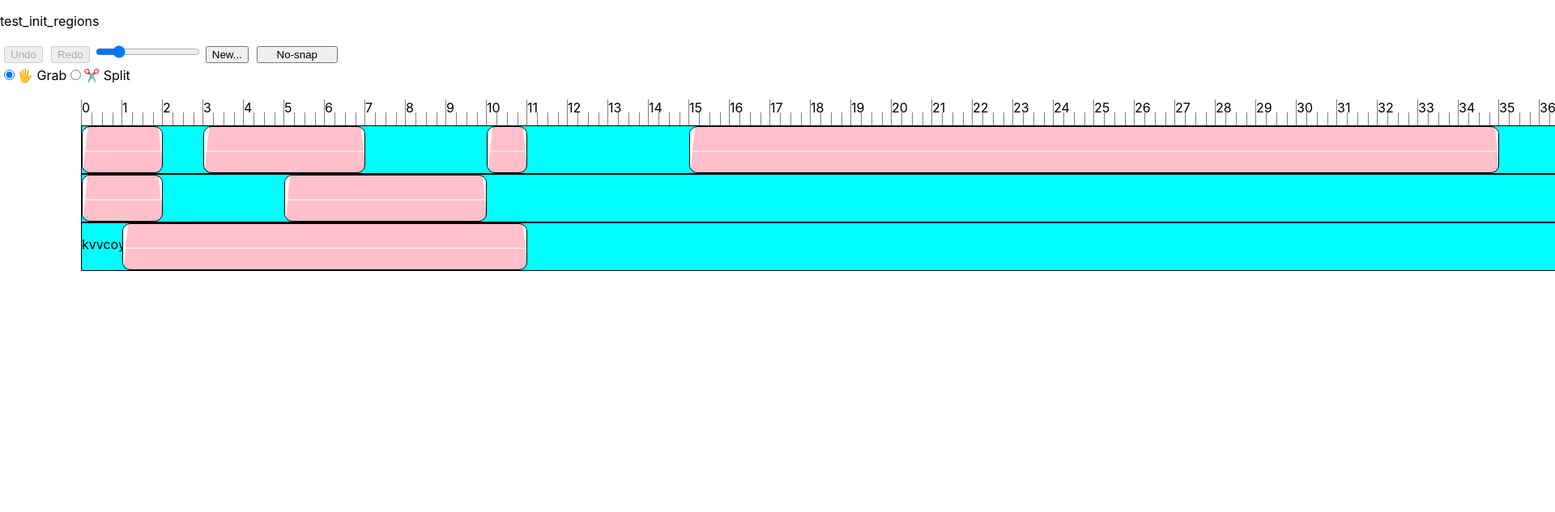
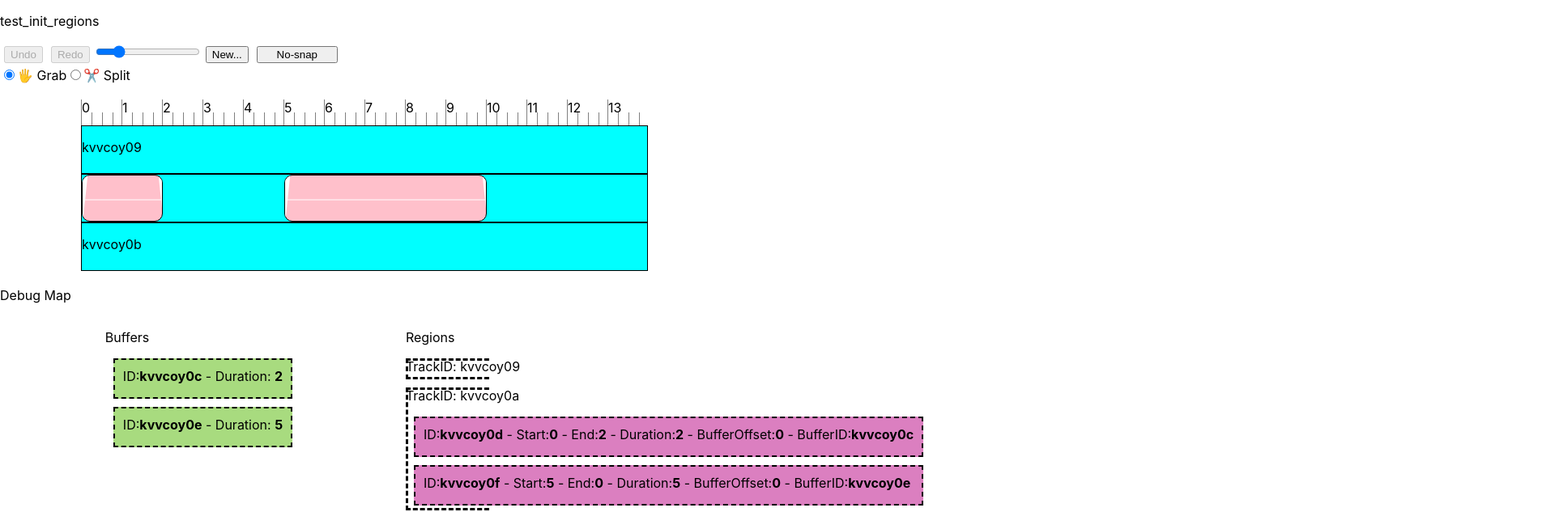
Before and after one commit to purewack/melonJuice-web, a React (Create React App) app: page / in a window 1280 px wide. Shown: the top 633 px of the page at 81% size, 1920 px wide, since content can reach past the window. Built offline with nearby package versions, Linux system fonts and the light colour scheme.

Commit message:
debug info

```diff
--- a/src/App.css
+++ b/src/App.css
@@ -1,3 +1,56 @@
 button{
     margin:5px;
 }
+
+.DebugMap{
+    width:100vw;
+    display: flex;
+    justify-content: space-evenly;
+}
+
+.DebugBuffer{
+    color:black;
+    background:rgba(83, 184, 0, 0.5);
+    border-width:2px;
+    border-style:dashed;
+    height:50px;
+    margin:10px;
+    padding: 10px;
+}
+
+.DebugTrack{
+    margin-bottom: 5px;
+    position:relative;
+}
+.DebugTrack::before{
+    content: '';
+    position: absolute;
+    border-style:dashed;
+    border-right: none;
+    margin-bottom: 5px;
+    width: 100px;
+    height: 100%;
+}
+
+.DebugRegion {
+    color:black;
+    background:rgba(184, 0, 129, 0.5);
+    border-width:2px;
+    border-style:dashed;
+    height:50px;
+    margin:10px;
+    padding:10px;
+}
+
+
+
+.AudioRegion:hover .AudioRegionDebugTooltip{
+    display: block;
+}
+.AudioRegionDebugTooltip {
+    position:fixed;
+    border: solid red 1px;
+    background-color: black;
+    color:white;
+    display: none;
+}
--- a/src/App.js
+++ b/src/App.js
@@ -154,6 +154,12 @@ function App() {
   const [songTitle, setSongTitle] = useState('')
   const undoButtonRef = useRef()
   const redoButtonRef = useRef()
+  const [buffers, setBuffers] = useState([])
+
+  // eslint-disable-next-line
+  useEffect(()=>{
+    setBuffers(AudioEngine.bufferPool)
+  },[AudioEngine.bufferPool])
 
   useEffect(() => {
     if(!begun) {
@@ -163,21 +169,21 @@ function App() {
         AudioEngine.newTrack(),
       ]
 
-      ttt[0].regions = AudioEngine.setRegions([
-        AudioEngine.newRegion(newid(),10,1),
-        AudioEngine.newRegion(newid(),0,2),
-        AudioEngine.newRegion(newid(),3,4),
-        AudioEngine.newRegion(newid(),15,20),
-      ])
+      // ttt[0].regions = AudioEngine.setRegions([
+      //   AudioEngine.newRegion(newid(),10,1),
+      //   AudioEngine.newRegion(newid(),0,2),
+      //   AudioEngine.newRegion(newid(),3,4),
+      //   AudioEngine.newRegion(newid(),15,20),
+      // ])
 
       ttt[1].regions =  AudioEngine.setRegions([
         AudioEngine.newRegion(newid(),0,2),
         AudioEngine.newRegion(newid(),5,5),
       ])
 
-      ttt[2].regions =  AudioEngine.setRegions([
-        AudioEngine.newRegion(newid(),1,10),
-      ])
+      // ttt[2].regions =  AudioEngine.setRegions([
+      //   AudioEngine.newRegion(newid(),1,10),
+      // ])
 
       tracksDispatch({type:'load', tracks:ttt})
       setSongTitle('test_init_regions')
@@ -312,7 +318,36 @@ function App() {
         })}
       </AudioField>
 
+      <p>Debug Map</p>
+      <div className="DebugMap">
+        <div>
+          <p>Buffers</p>
+          {buffers.map(b => {
+            return <div className="DebugBuffer">ID:<b>{b.bufferId}</b> - Duration: <b>{b.duration}</b></div>
+          })}
+        </div>
 
+        <div>
+          <p>Regions</p>
+          {tracks.current.map(t=>{
+
+            return <div className="DebugTrack">
+              <p>TrackID: {t.trackId}</p>
+              {t.regions.map(r => {
+                return <div className="DebugRegion">
+                  ID:<b>{r.regionId}</b> -
+                  Start:<b>{r.rOffset}</b> -
+                  End:<b>{r.rDuration-r.rOffset}</b> -
+                  Duration:<b>{r.rDuration}</b> -
+                  BufferOffset:<b>{r.bOffset}</b> -
+                  BufferID:<b>{r.bufferId}</b>
+
+                </div>
+              })}
+            </div>
+          })}
+        </div>
+      </div>
   </>
   }
   </>);
--- a/src/audio/AudioEngine.js
+++ b/src/audio/AudioEngine.js
@@ -87,7 +87,7 @@ export const AudioEngine = {
   micNode: null,
   lastRecording: new Float32Array(0),
   lastBufferId: null,
-  bufferPool: Object.create(null),
+  bufferPool: [],
   connections: [],
 
   init() {
@@ -244,6 +244,8 @@ export const AudioEngine = {
   },
 
   newRegion(bufferId, offset, duration){
+    this.bufferPool = [...this.bufferPool, {bufferId,duration}]
+
     return {
       regionId: newid(),
       bufferId: bufferId,
--- a/src/components/AudioRegion.js
+++ b/src/components/AudioRegion.js
@@ -211,6 +211,8 @@ const AudioRegion = ({region, prevRegion, nextRegion, trackInfo, tracksDispatch,
         {`${prevRegion && prevRegion.regionId.slice(-2)} < ${region.regionId.slice(-2)} > ${nextRegion && nextRegion.regionId.slice(-2)}`}
       </span> */}
     {editorStats.toolMode === 'grab' && isHovering && <span className='EndHandle' style={{width:resizeHandleArea}}>|</span> }
+
+    <p className='AudioRegionDebugTooltip'>{region.regionId}</p>
   </div>
 
   {
```
